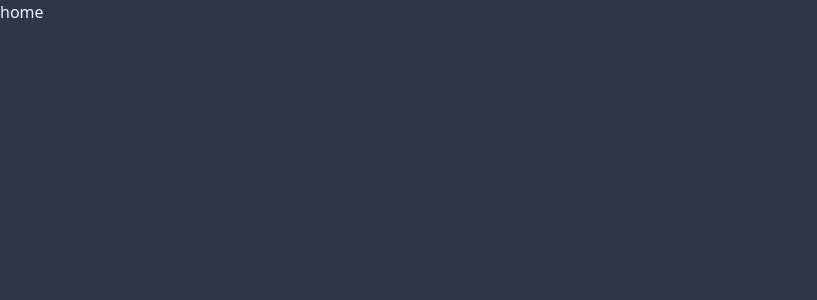
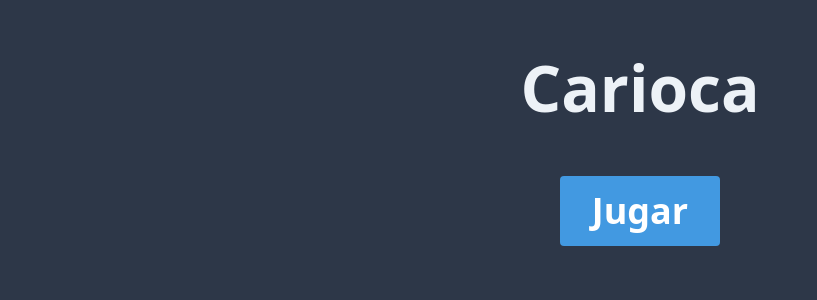
Before and after one commit to leandroparedes/carioca, a Vue app: page / in a window 1280 px wide. Shown: the top 300 px of the page, without its empty margins (0-817 px from the left). Built offline with nearby package versions, Linux system fonts and the light colour scheme.

Commit message:
home view

```diff
--- a/src/store/index.js
+++ b/src/store/index.js
@@ -7,8 +7,15 @@ Vue.use(Vuex);
 export default new Vuex.Store({
     plugins: [createPersistedState()],
     state: {
+        globalStatus: {
+            gameInit: false,
+            playerSetupInit: false,
+        },
     },
     mutations: {
+        game_init (state) {
+            state.globalStatus.gameInit = true;
+        },
     },
     actions: {
     },
--- a/src/views/Home.vue
+++ b/src/views/Home.vue
@@ -1,3 +1,32 @@
 <template>
-    <div>home</div>
+    <div class="text-center">
+        <h1 class="text-6xl font-bold pt-10">Carioca</h1>
+        <button
+            class="bg-blue-500 text-white text-4xl font-bold rounded px-8 py-2 mt-10"
+            @click="play"
+        >
+            Jugar
+        </button>
+    </div>
 </template>
+
+<script>
+export default {
+    beforeRouteEnter (to, from, next) {
+        const store = require('@/store').default;
+        const router = require('@/router').default;
+
+        if (store.state.globalStatus.gameInit) {
+            router.push('/setup/players');
+        } else {
+            next();
+        }
+    },
+    methods: {
+        play: function () {
+            this.$store.commit('game_init');
+            this.$router.push('/setup/players');
+        }
+    }
+}
+</script>
```
